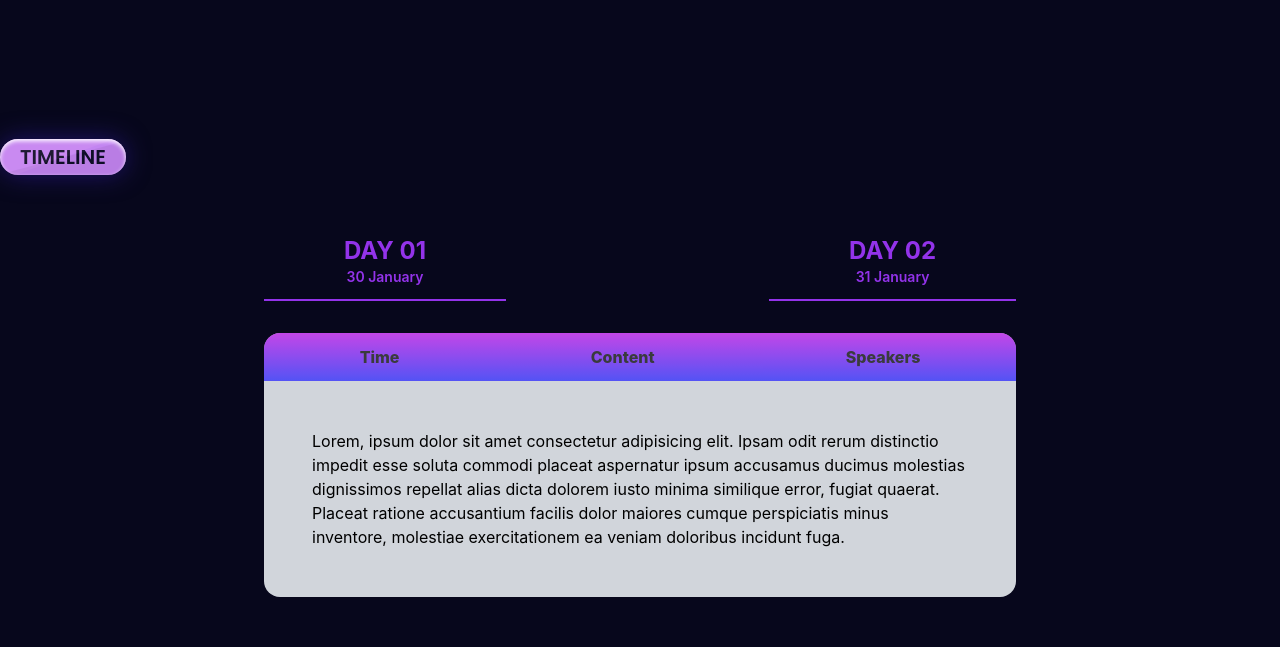
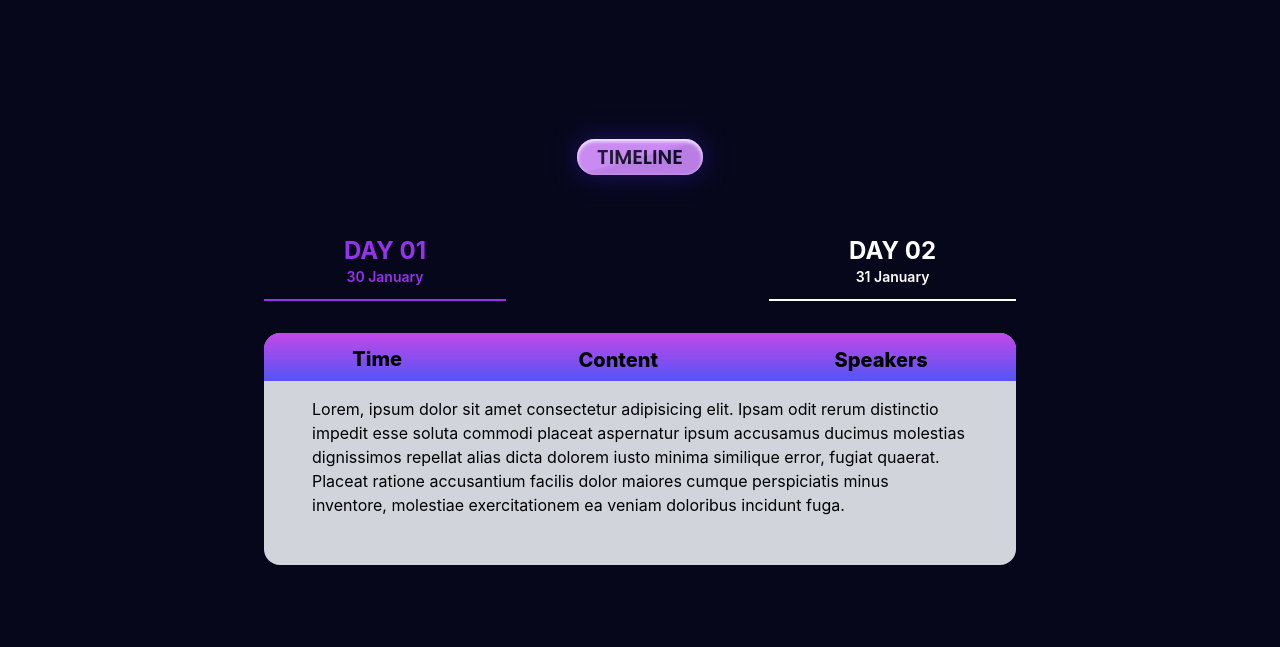
Before and after one commit to 0xsrmist/Genesis-Hackathon, a React (Vite) app: page / in a window 1280 px wide. Shown: the part 3640-4287 px from the top of the page. Built offline with nearby package versions, Linux system fonts and the light colour scheme.

Commit message:
Update Timeline.jsx

```diff
--- a/src/components/timeline/Timeline.jsx
+++ b/src/components/timeline/Timeline.jsx
@@ -1,53 +1,64 @@
 import React from "react";
 import SectionTitle from "../../ui/sectiontitle/SectionTitle";
+import { useState } from "react";
 
 export default function Timeline() {
+
+  const [step, setstep] = useState(0)
+
   return (
     <div className="flex flex-col gap-12 p-12 lg:mx-52 items-center justify-center">
-      <div className="justify-center timelineHeading w-screen ">
       <SectionTitle name={"TIMELINE"} />
-      </div>
       <div className="TimelineContent flex flex-col gap-8">
         <div className="daysHeading flex items-cente text-blue-200 sm:justify-between  gap-4">
-          <button className="day1 border-b-2  px-20 border-purple-600 p-3">
+          <button
+            onClick={() => { setstep(0) }}
+            className={`day1 border-b-2 px-20 p-3 ${step === 0 ? 'border-purple-600 text-purple-600' : 'border-white text-white'}`}
+          >
             <div className="flex flex-col">
-              <span className="w-148 h-43 flex-shrink-0 text-purple-600 font-Poppins text-2xl font-bold">
+              <span className="w-148 h-43 flex-shrink-0 font-Poppins text-2xl font-bold">
                 DAY 01
               </span>
-              <span className="text-purple-600 font-Poppins text-sm font-semibold">
+              <span className="font-Poppins text-sm font-semibold">
                 30 January
               </span>
             </div>
           </button>
-          <button className="day2 border-b-2  px-20 border-purple-600 p-2">
+          <button onClick={() => { setstep(1) }} className={`day1 border-b-2 px-20 p-3 ${step === 1 ? 'border-purple-600 text-purple-600' : 'border-white text-white'}`}>
             <div className="flex flex-col">
-              <span className="w-148 h-43 flex-shrink-0 text-purple-600 font-Poppins text-2xl font-bold">
+              <span className="w-148 h-43 flex-shrink-0 font-Poppins text-2xl font-bold">
                 DAY 02
               </span>
-              <span className="text-purple-600 font-Poppins text-sm font-semibold">
+              <span className="font-Poppins text-sm font-semibold">
                 31 January
               </span>
             </div>
           </button>
         </div>
-        <div className="tableContent w-1292 h-1003 flex-shrink-0 rounded-2xl bg-gray-300 overflow-hidden">
+        <div className="tableContent flex flex-col gap-4 flex-shrink-0 rounded-2xl bg-gray-300 overflow-hidden">
+
+          {/* Heading */}
           <div
-            className="flex flex-row justify-around  py-3"
-            style={{
+            className="relative"
+          >
+            <div className="absolute inset-0 py-6" style={{
               opacity: 0.72,
               background: "linear-gradient(180deg, #FF09E6 -41.73%, #2422FF )",
-            }}
-          >
-            <span className="text-black font-Poppins text-45  font-extrabold ">
+            }}></div>
+            <div className="flex flex-row py-3 justify-around absolute inset-0">
+              <span className="text-black font-Poppins text-xl  font-extrabold ">
                 Time
               </span>
-            <span className="text-black font-Poppins text-45  font-extrabold leading-normal">
+              <span className="text-black font-Poppins text-xl  font-extrabold leading-normal">
                 Content
               </span>
-            <span className="text-black font-Poppins text-45  font-extrabold leading-normal">
+              <span className="text-black font-Poppins text-xl  font-extrabold leading-normal">
                 Speakers
               </span>
             </div>
+          </div>
+
+          {/* Content */}
           <div className="p-12">
             Lorem, ipsum dolor sit amet consectetur adipisicing elit. Ipsam odit
             rerum distinctio impedit esse soluta commodi placeat aspernatur
@@ -57,6 +68,7 @@ export default function Timeline() {
             inventore, molestiae exercitationem ea veniam doloribus incidunt
             fuga.
           </div>
+
         </div>
       </div>
     </div>
```
Lines whose indentation alone changed are shown as unchanged.
